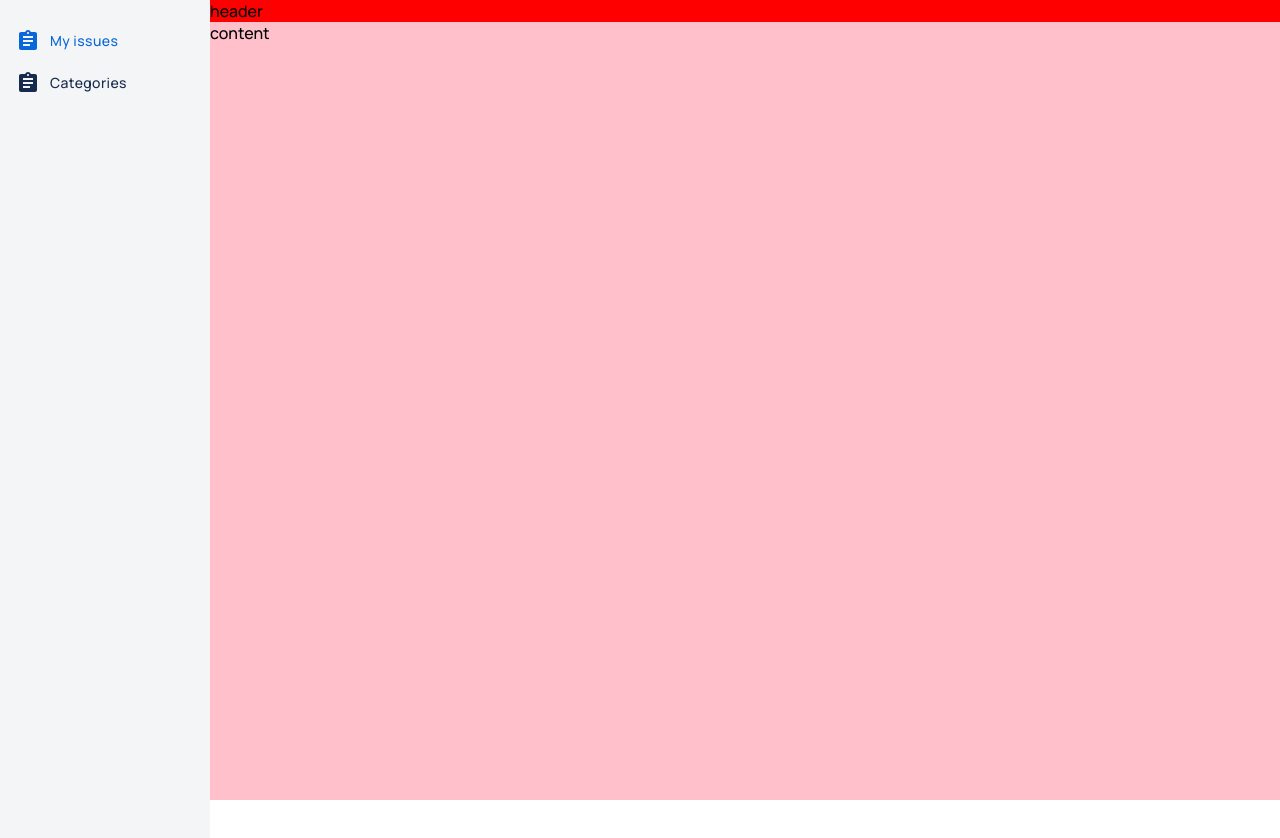
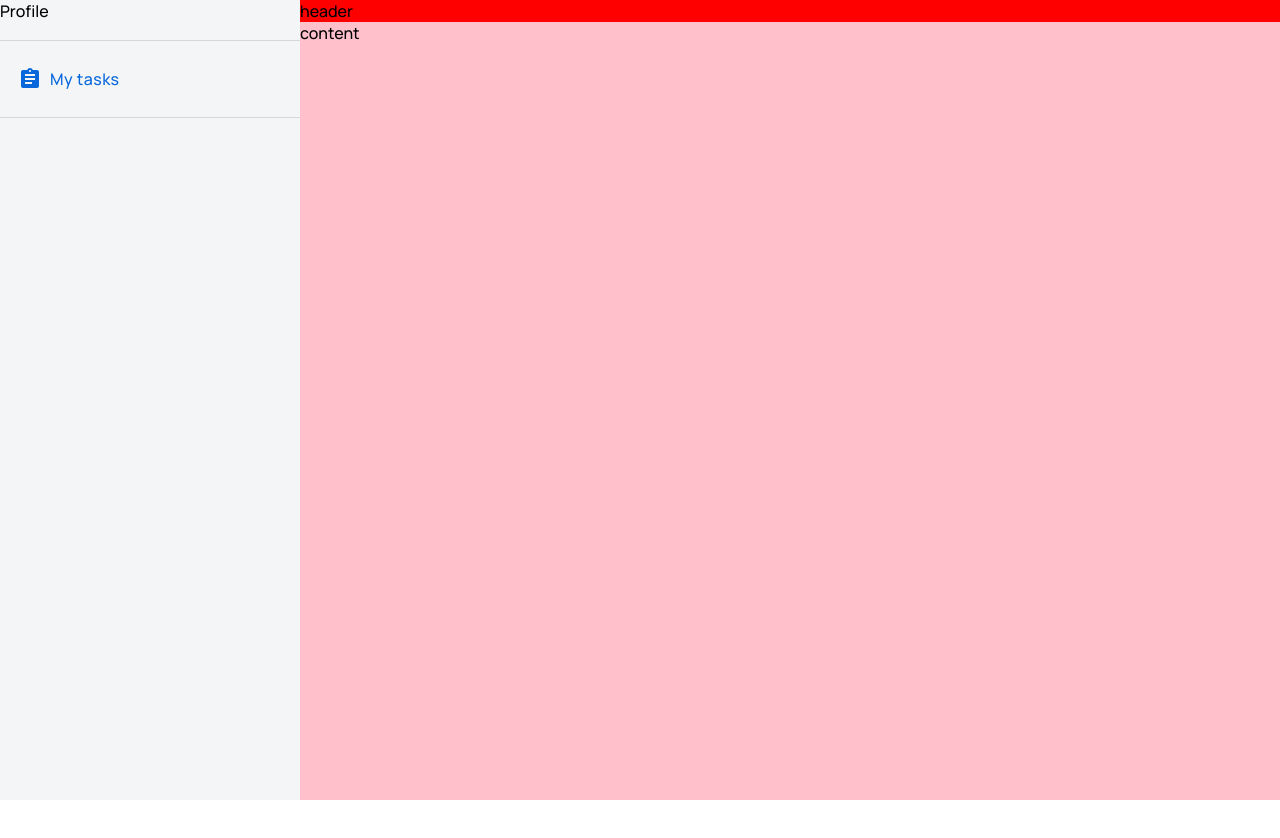
Before and after one commit to lisophoria/projectTrackerFrontend, a React (Create React App) app: page / in a window 1280 px wide. After the commit the page ends 800 px from the top, so only its background shows below. Built offline with nearby package versions, Linux system fonts and the light colour scheme.

Commit message:
improve AbstractSidebar

```diff
--- a/src/comopnents/abstract/abstractSidebar/abstractSidebar.styles.ts
+++ b/src/comopnents/abstract/abstractSidebar/abstractSidebar.styles.ts
@@ -2,38 +2,48 @@ import {makeStyles} from "tss-react/mui";
 
 const useAbstractSidebarStyles = makeStyles()({
   sidebarContainer: {
-    width: '210px',
+    display: 'flex',
+    flexDirection: 'column',
+    width: '300px',
     height: '100%',
-    padding: '20px 0',
+    boxSizing: 'border-box',
     backgroundColor: '#F4F5F7',
   },
+  contentWrapper: {
+    flex: '0',
+    display: 'flex',
+    flexDirection: 'column',
+    gap: '18px'
+  },
   tabs: {
+    minHeight: 0,
     '& .MuiTabs-indicator': {
       display: 'none',
     },
   },
   tab: {
     '&.MuiTab-root': {
+      padding: '0 18px',
       color: '#172B4D',
       whiteSpace: 'nowrap',
       overflow: 'hidden',
       textOverflow: 'ellipsis',
-      minHeight: '30px',
+      minHeight: '40px',
       textTransform: 'none',
-      fontSize: '14px',
+      fontSize: '16px',
       lineHeight: '20px',
       display: 'flex',
       boxShadow: 'none',
-      padding: '0px 8x',
+      margin: '0',
       justifyContent: 'flex-start',
-    },
-    '& .MuiTab-iconWrapper': {
-      marginRight: '10px',
     },
     '&.Mui-selected': {
       color: '#0767DB'
     }
   },
+  childrenWrapper: {
+    flex: '1',
+  }
 });
 
 export default useAbstractSidebarStyles;
--- a/src/comopnents/abstract/abstractSidebar/abstractSidebar.tsx
+++ b/src/comopnents/abstract/abstractSidebar/abstractSidebar.tsx
@@ -1,8 +1,8 @@
-import {FC} from "react";
+import {FC, PropsWithChildren} from "react";
 import {
   Box,
   Tabs as MuiTabs,
-  Tab as MuiTab,
+  Tab as MuiTab, Divider,
 } from "@mui/material";
 import useAbstractSidebarStyles from "./abstractSidebar.styles";
 import {Link, useLocation} from "react-router-dom";
@@ -17,12 +17,15 @@ interface IAbstractSidebarProps {
   tabs: ISidebarTab[];
 }
 
-const AbstractSidebar: FC<IAbstractSidebarProps> = (props) => {
+const AbstractSidebar: FC<PropsWithChildren<IAbstractSidebarProps>> = (props) => {
   const { classes } = useAbstractSidebarStyles();
   const { pathname } = useLocation();
 
   return (
     <Box className={classes.sidebarContainer}>
+      <Box className={classes.contentWrapper}>
+        <Box>Profile</Box>
+        <Divider />
         <MuiTabs
           value={pathname}
           orientation={'vertical'}
@@ -40,6 +43,11 @@ const AbstractSidebar: FC<IAbstractSidebarProps> = (props) => {
             />
           ))}
         </MuiTabs>
+        <Divider />
+      </Box>
+      <Box className={classes.childrenWrapper}>
+        {props.children}
+      </Box>
     </Box>
   );
 };
--- a/src/comopnents/layout/sidebar/sidebar.tsx
+++ b/src/comopnents/layout/sidebar/sidebar.tsx
@@ -7,13 +7,8 @@ const Sidebar: FC = () => {
       tabs={[
         {
           icon: (<AssignmentIcon />),
-          title: 'My issues',
+          title: 'My tasks',
           link: '/',
-        },
-        {
-          icon: (<AssignmentIcon />),
-          title: 'Categories',
-          link: '/2',
         },
       ]}
    />
```
Lines whose indentation alone changed are shown as unchanged.
